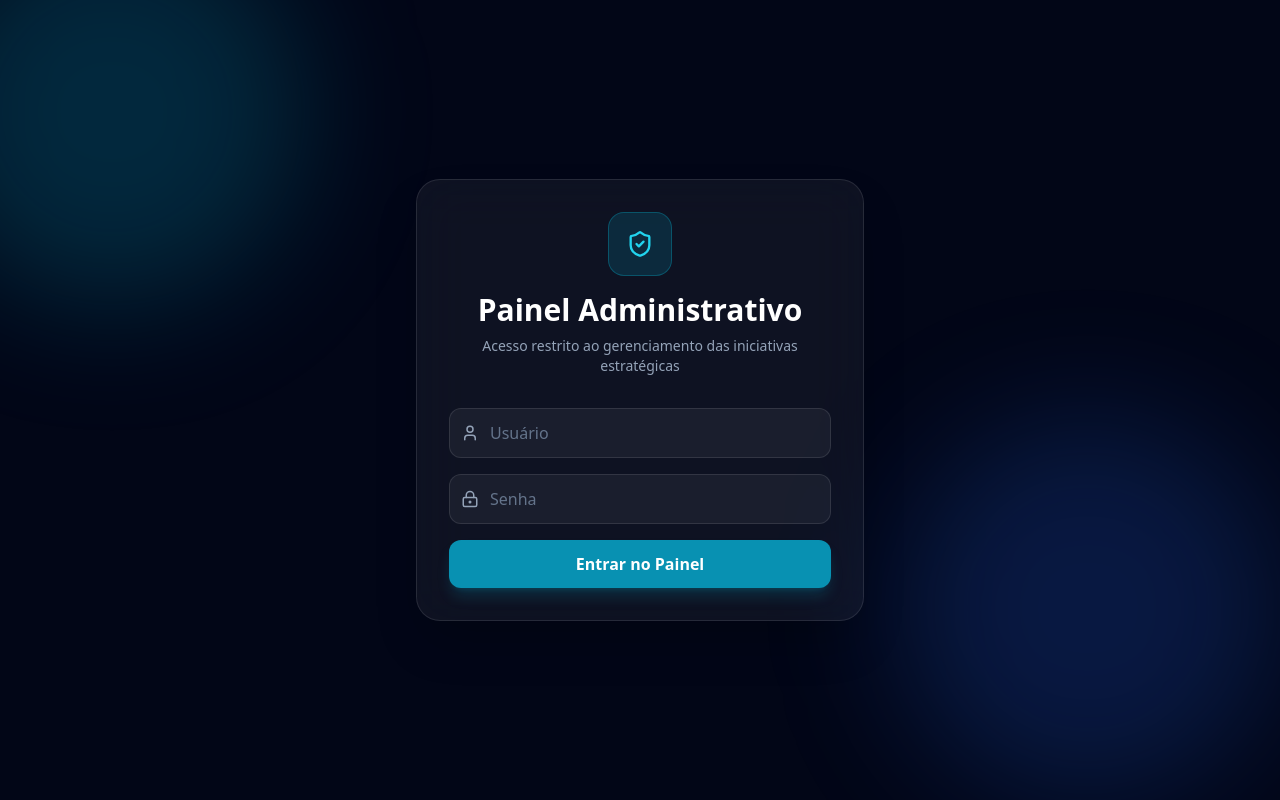
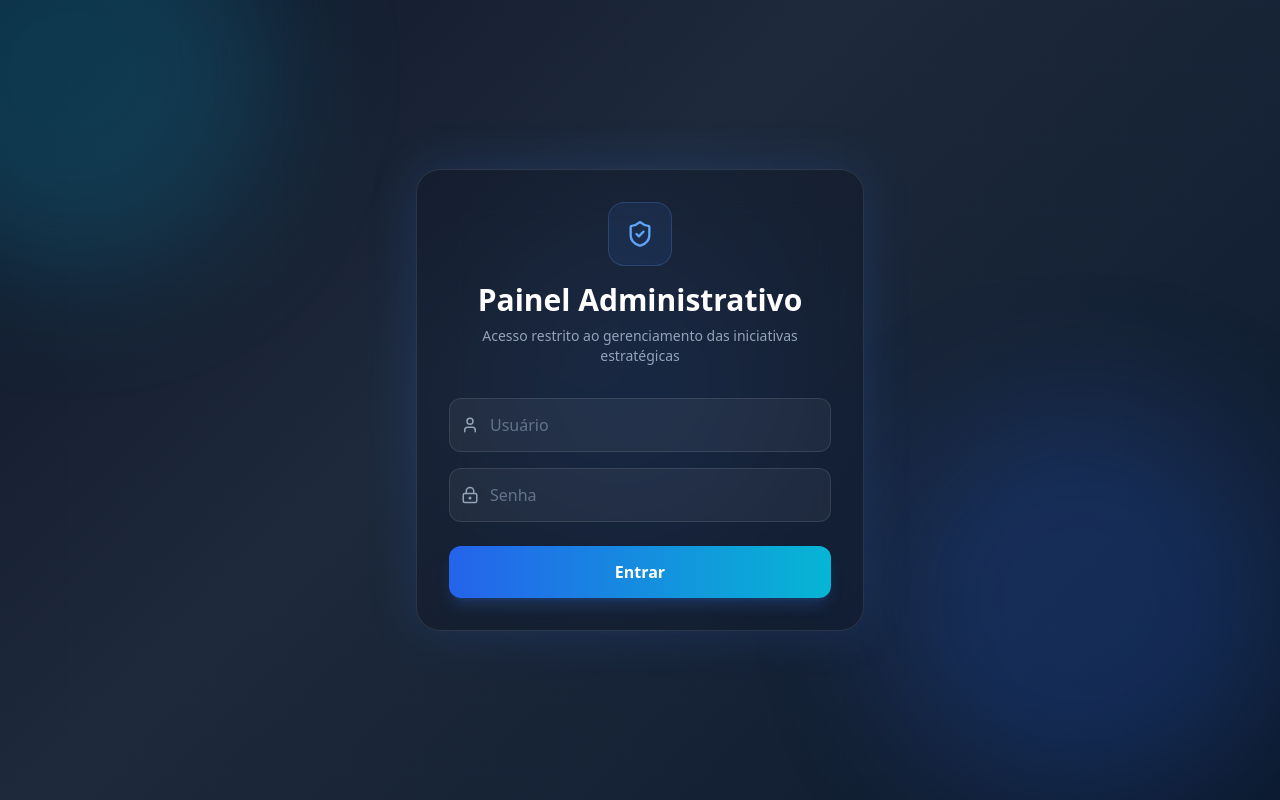
Before and after one commit to Princyrr/mapa-estrategico-2026, a React (Vite) app: page /login in a window 1280 px wide. Built offline with nearby package versions, Linux system fonts and the light colour scheme; no server answers.

Commit message:
modificando o design em alguns components

```diff
--- a/src/components/Hero.tsx
+++ b/src/components/Hero.tsx
@@ -176,7 +176,7 @@ export default function Hero() {
           className="text-slate-400 text-base md:text-lg max-w-2xl mx-auto mb-12 leading-relaxed"
         >
           O caminho para a Nova Indústria brasileira — uma visão estratégica de
-          longo prazo com 8 fatores-chave, 32 temas prioritários e 342
+          longo prazo com 8 fatores-chave, 32 temas prioritários e 247
           iniciativas transformadoras.
         </motion.p>
 
--- a/src/components/Navbar.tsx
+++ b/src/components/Navbar.tsx
@@ -1,5 +1,5 @@
 import { useState, useEffect } from "react";
-import { Menu, X } from "lucide-react";
+import { Menu, X, Settings } from "lucide-react";
 
 import logoFiepb from "../assets/logosistemas.png";
 
@@ -44,6 +44,7 @@ export default function Navbar() {
           </div>
         </a>
 
+        {/* DESKTOP NAV */}
         <nav className="hidden md:flex items-center gap-2">
           {navLinks.map((link) => (
             <a
@@ -62,6 +63,8 @@ export default function Navbar() {
 
           <a
             href="https://projetoagendaestrategica-teste.netlify.app/"
+            target="_blank"
+            rel="noopener noreferrer"
             className="
     ml-2 px-5 py-2 rounded-xl text-sm font-semibold text-white
     bg-blue-600
@@ -72,9 +75,20 @@ export default function Navbar() {
           >
             Agenda Estratégica
           </a>
+
+          {/* 🔐 BOTÃO ADMIN  */}
+          <button
+            onClick={() =>
+              window.open("/login", "_blank", "noopener,noreferrer")
+            }
+            className="ml-2 p-2 rounded-lg text-slate-500 hover:text-white hover:bg-white/5 transition"
+            title="Admin"
+          >
+            <Settings size={18} />
+          </button>
         </nav>
 
-        {/* MOBILE */}
+        {/* MOBILE BUTTON */}
         <button
           className="md:hidden text-white p-2 rounded-lg hover:bg-white/5 transition"
           onClick={() => setOpen(!open)}
@@ -84,6 +98,7 @@ export default function Navbar() {
         </button>
       </div>
 
+      {/* MOBILE MENU */}
       <div
         className={`
           md:hidden overflow-hidden transition-all duration-300
@@ -112,13 +127,30 @@ export default function Navbar() {
 
           <a
             href="https://projetoagendaestrategica-teste.netlify.app/"
+            target="_blank"
+            rel="noopener noreferrer"
             className="
-              mt-2 px-4 py-3 rounded-xl text-center font-semibold text-white
-              bg-gradient-to-r from-emerald-500 to-blue-500
+    ml-2 px-5 py-2 rounded-xl text-sm font-semibold text-white
+    bg-blue-600
+    hover:from-emerald-400 hover:to-blue-400
+    shadow-md hover:shadow-emerald-500/20
+    transition-all duration-300
   "
           >
             Agenda Estratégica
           </a>
+
+          {/* 🔐 BOTÃO ADMIN  */}
+          <button
+            onClick={() =>
+              window.open("/login", "_blank", "noopener,noreferrer")
+            }
+            className="mt-2 flex items-center gap-2 px-4 py-3 rounded-xl text-slate-300 hover:text-white hover:bg-white/5 transition"
+            title="Admin"
+          >
+            <Settings size={18} />
+            <span className="text-sm font-medium">Admin</span>
+          </button>
         </div>
       </div>
     </header>
--- a/src/config.ts
+++ b/src/config.ts
@@ -1 +1,3 @@
-export const API_URL = import.meta.env.VITE_API_URL || "http://localhost:5001";
+export const API_URL =
+  import.meta.env.VITE_API_URL ||
+  "https://mapa-estrategico-2026-backend.onrender.com";
--- a/src/data/strategicMap.ts
+++ b/src/data/strategicMap.ts
@@ -2079,7 +2079,7 @@ export const mapStats = {
   factors: 8,
   priorityThemes: 32,
   objectives: 96,
-  initiatives: 342,
+  initiatives: 247,
 };
 
 export const paraibaSummary = {
--- a/src/pages/LoginPage.tsx
+++ b/src/pages/LoginPage.tsx
@@ -13,13 +13,8 @@ export default function LoginPage() {
 
     const res = await fetch(`${API_URL}/api/auth/login`, {
       method: "POST",
-      headers: {
-        "Content-Type": "application/json",
-      },
-      body: JSON.stringify({
-        username,
-        password,
-      }),
+      headers: { "Content-Type": "application/json" },
+      body: JSON.stringify({ username, password }),
     });
 
     const data = await res.json();
@@ -34,42 +29,90 @@ export default function LoginPage() {
   };
 
   return (
-    <div className="min-h-screen flex items-center justify-center bg-slate-950 relative overflow-hidden">
-      {/* Blur Background */}
-      <div className="absolute w-96 h-96 bg-cyan-500/20 rounded-full blur-3xl -top-20 -left-20" />
-      <div className="absolute w-96 h-96 bg-blue-600/20 rounded-full blur-3xl bottom-0 right-0" />
+    <div
+      className="
+        min-h-screen
+        flex
+        items-center
+        justify-center
+        relative
+        overflow-hidden
+        bg-slate-950
+        text-white
+        px-4
+      "
+      style={{
+        background:
+          "linear-gradient(135deg, #0f172a 0%, #1e293b 40%, #0c1a2e 100%)",
+      }}
+    >
+      {/* GRID igual HERO */}
+      <div
+        className="absolute inset-0 opacity-[0.08]"
+        style={{
+          backgroundImage: `
+            linear-gradient(to right, rgba(59,130,246,0.2) 1px, transparent 1px),
+            linear-gradient(to bottom, rgba(59,130,246,0.2) 1px, transparent 1px)
+          `,
+          backgroundSize: "70px 70px",
+        }}
+      />
 
+      {/* GLOW CENTRAL (igual hero) */}
+      <div className="absolute flex items-center justify-center inset-0 pointer-events-none">
+        <div
+          className="w-[500px] h-[500px] rounded-full opacity-20 blur-3xl"
+          style={{
+            background: "radial-gradient(circle, #3b82f6 0%, transparent 70%)",
+          }}
+        />
+      </div>
+
+      {/* ORBS */}
+      <div className="absolute w-[400px] h-[400px] bg-cyan-500/20 rounded-full blur-3xl -top-32 -left-32" />
+      <div className="absolute w-[400px] h-[400px] bg-blue-600/20 rounded-full blur-3xl bottom-0 right-0" />
+
+      {/* CARD */}
       <form
         onSubmit={handleLogin}
         className="
           relative
           w-full
           max-w-md
-          p-8
+          p-6 md:p-8
           rounded-3xl
-          border
-          border-white/10
-          bg-white/5
+          border border-white/10
+          bg-slate-900/40
           backdrop-blur-xl
-          shadow-2xl
+          shadow-[0_0_50px_rgba(59,130,246,0.15)]
         "
       >
-        <div className="flex flex-col items-center mb-8">
-          <div className="w-16 h-16 rounded-2xl bg-cyan-500/15 border border-cyan-500/30 flex items-center justify-center mb-4">
-            <ShieldCheck className="text-cyan-400" size={28} />
+        {/* HEADER */}
+        <div className="flex flex-col items-center mb-8 text-center">
+          <div
+            className="
+              w-14 h-14 md:w-16 md:h-16
+              rounded-2xl
+              bg-blue-500/10
+              border border-blue-400/20
+              flex items-center justify-center
+              mb-4
+            "
+          >
+            <ShieldCheck className="text-blue-400" size={28} />
           </div>
 
-          <h1 className="text-3xl font-bold text-white">
+          <h1 className="text-2xl md:text-3xl font-bold">
             Painel Administrativo
           </h1>
 
-          <p className="text-slate-400 text-sm mt-2 text-center">
+          <p className="text-slate-400 text-xs md:text-sm mt-2 max-w-xs">
             Acesso restrito ao gerenciamento das iniciativas estratégicas
           </p>
         </div>
 
-        <div className="space-y-4">
-          <div className="relative">
+        {/* INPUT USER */}
+        <div className="relative mb-4">
           <User
             size={18}
             className="absolute left-3 top-1/2 -translate-y-1/2 text-slate-400"
@@ -84,20 +127,22 @@ export default function LoginPage() {
               w-full
               pl-10
               pr-4
-                py-3
+              py-3 md:py-3.5
               rounded-xl
               bg-white/5
-                border
-                border-white/10
+              border border-white/10
               text-white
               placeholder:text-slate-500
               focus:outline-none
-                focus:border-cyan-500
+              focus:border-blue-400
+              focus:ring-2 focus:ring-blue-500/20
+              transition
             "
           />
         </div>
 
-          <div className="relative">
+        {/* INPUT PASSWORD */}
+        <div className="relative mb-6">
           <LockKeyhole
             size={18}
             className="absolute left-3 top-1/2 -translate-y-1/2 text-slate-400"
@@ -112,37 +157,38 @@ export default function LoginPage() {
               w-full
               pl-10
               pr-4
-                py-3
+              py-3 md:py-3.5
               rounded-xl
               bg-white/5
-                border
-                border-white/10
+              border border-white/10
               text-white
               placeholder:text-slate-500
               focus:outline-none
-                focus:border-cyan-500
+              focus:border-blue-400
+              focus:ring-2 focus:ring-blue-500/20
+              transition
             "
           />
         </div>
 
+        {/* BUTTON */}
         <button
           type="submit"
           className="
             w-full
-              py-3
+            py-3.5
             rounded-xl
             font-semibold
             text-white
-              bg-cyan-600
-              hover:bg-cyan-500
+            bg-gradient-to-r from-blue-600 to-cyan-500
+            hover:from-blue-500 hover:to-cyan-400
+            shadow-lg shadow-blue-500/20
             transition-all
-              shadow-lg
-              shadow-cyan-500/20
+            active:scale-[0.98]
           "
         >
-            Entrar no Painel
+          Entrar
         </button>
-        </div>
       </form>
     </div>
   );
```
Also changed, not shown: src/pages/AdminPage.tsx (+109 -14 lines). Lines whose indentation alone changed are shown as unchanged.
